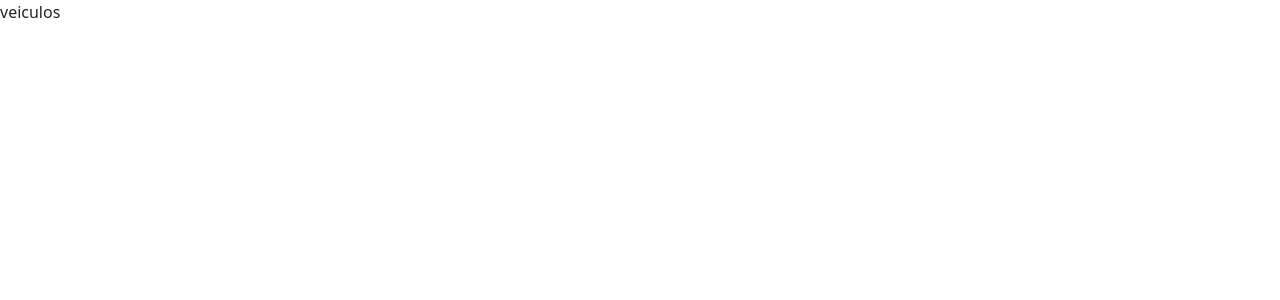
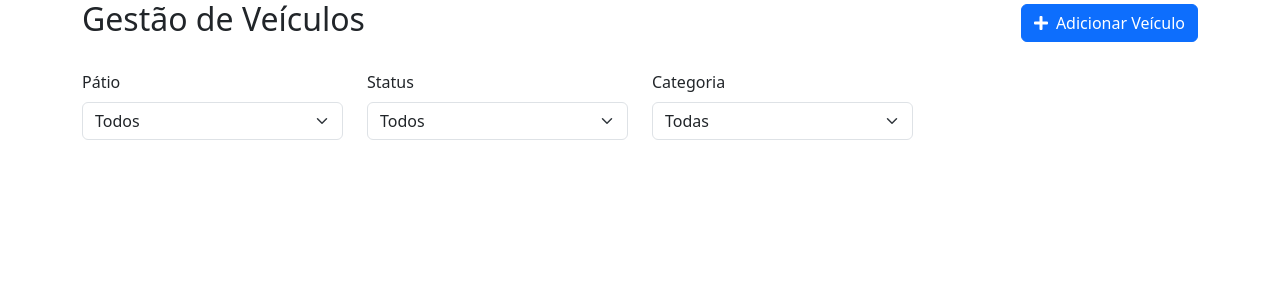
Before and after one commit to B4g4rini/aluguel, a React (Vite) app: page /veiculos in a window 1280 px wide. Shown: the top 300 px of the page. Built offline with nearby package versions, Linux system fonts and the light colour scheme.

Commit message:
alterações em página de veículos e criação de novos componentes

```diff
--- a/package.json
+++ b/package.json
@@ -11,6 +11,7 @@
   },
   "dependencies": {
     "bootstrap": "^5.3.3",
+    "bootstrap-icons": "^1.11.3",
     "react": "^18.3.1",
     "react-dom": "^18.3.1",
     "react-router-dom": "^6.27.0"
--- /dev/null
+++ b/src/Components/Cards/Cards.module.css
@@ -0,0 +1,110 @@
+:root {
+  --primary: #2C3E50;
+  --secondary: #34495E;
+  --accent: #3498DB;
+  --warning: #E74C3C;
+}
+
+body {
+  font-family: 'Segoe UI', Tahoma, Geneva, Verdana, sans-serif;
+  background: #f5f6fa;
+}
+
+.navbar {
+  background: var(--primary);
+  box-shadow: 0 2px 4px rgba(0,0,0,0.1);
+}
+
+.navbar-brand {
+  color: white !important;
+  font-weight: bold;
+}
+
+.filter-section {
+  background: white;
+  padding: 20px;
+  border-radius: 10px;
+  box-shadow: 0 2px 4px rgba(0,0,0,0.05);
+  margin-bottom: 20px;
+}
+
+.vehicle-grid {
+  display: grid;
+  grid-template-columns: repeat(auto-fill, minmax(300px, 1fr));
+  gap: 20px;
+  margin-top: 20px;
+}
+
+.vehicle-card {
+  background: white;
+  border-radius: 10px;
+  overflow: hidden;
+  box-shadow: 0 2px 4px rgba(0,0,0,0.05);
+  transition: transform 0.3s;
+  display: flex;
+  align-items: center;
+}
+
+.vehicle-card:hover {
+  transform: translateY(-5px);
+}
+
+.status-badge {
+  position: absolute;
+  top: 10px;
+  right: 10px;
+  padding: 5px 15px;
+  border-radius: 20px;
+  font-size: 0.8em;
+  color: white;
+}
+
+.status-available {
+  background: #2ECC71;
+}
+
+.status-maintenance {
+  background: #F1C40F;
+}
+
+.status-rented {
+  background: #E74C3C;
+}
+
+.vehicle-details {
+  padding: 15px;
+}
+
+.vehicle-stats {
+  display: grid;
+  grid-template-columns: repeat(3, 1fr);
+  gap: 10px;
+  margin-top: 10px;
+}
+
+.stat-item {
+  text-align: center;
+  padding: 5px;
+  background: #f8f9fa;
+  border-radius: 5px;
+  font-size: 0.9em;
+}
+
+.action-buttons {
+  display: flex;
+  gap: 10px;
+  margin-top: 15px;
+}
+
+.btn-icon {
+  display: inline-flex;
+  align-items: center;
+  gap: 5px;
+}
+
+.maintenance-alert {
+  background: #FFF3CD;
+  border-left: 4px solid #FFC107;
+  padding: 10px;
+  margin-top: 10px;
+}
--- a/src/routes/veiculos/veiculos.jsx
+++ b/src/routes/veiculos/veiculos.jsx
@@ -1,8 +1,52 @@
 import React from 'react'
+import Header from '../../Components/Header/Header'
 
 const veiculos = () => {
   return (
-    <div>veiculos</div>
+    <div class="container">
+    <div class="d-flex justify-content-between align-items-center mb-4">
+      <h2>Gestão de Veículos</h2>
+      <button class="btn btn-primary" onclick="showAddVehicleModal()">
+        <i class="fas fa-plus me-2"></i>Adicionar Veículo
+      </button>
+    </div>
+    <div class="filter-section">
+    <div class="row">
+      <div class="col-md-3">
+        <label class="form-label">Pátio</label>
+        <select class="form-select" id="locationFilter">
+          <option value="">Todos</option>
+          <option>Pátio Central</option>
+          <option>Pátio Sul</option>
+          <option>Pátio Norte</option>
+        </select>
+      </div>
+      <div class="col-md-3">
+        <label class="form-label">Status</label>
+        <select class="form-select" id="statusFilter">
+          <option value="">Todos</option>
+          <option>Disponível</option>
+          <option>Em Manutenção</option>
+          <option>Locado</option>
+        </select>
+      </div>
+      <div class="col-md-3">
+        <label class="form-label">Categoria</label>
+        <select class="form-select" id="categoryFilter">
+          <option value="">Todas</option>
+          <option>Econômico</option>
+          <option>Intermediário</option>
+          <option>Luxo</option>
+          <option>SUV</option>
+        </select>
+      </div>
+
+    </div>
+
+    </div>
+    </div>
+
+
   )
 }
 
--- a/src/routes/veiculos/veiculos.module.css
+++ b/src/routes/veiculos/veiculos.module.css
@@ -0,0 +1,108 @@
+:root {
+    --primary: #2C3E50;
+    --secondary: #34495E;
+    --accent: #3498DB;
+    --warning: #E74C3C;
+  }
+
+  body {
+    font-family: 'Segoe UI', Tahoma, Geneva, Verdana, sans-serif;
+    background: #f5f6fa;
+  }
+
+  .navbar {
+    background: var(--primary);
+    box-shadow: 0 2px 4px rgba(0,0,0,0.1);
+  }
+
+  .navbar-brand {
+    color: white !important;
+    font-weight: bold;
+  }
+
+  .filter-section {
+    background: white;
+    padding: 20px;
+    border-radius: 10px;
+    box-shadow: 0 2px 4px rgba(0,0,0,0.05);
+    margin-bottom: 20px;
+  }
+
+  .vehicle-grid {
+    display: grid;
+    grid-template-columns: repeat(auto-fill, minmax(300px, 1fr));
+    gap: 20px;
+    margin-top: 20px;
+  }
+
+  .vehicle-card {
+    background: white;
+    border-radius: 10px;
+    overflow: hidden;
+    box-shadow: 0 2px 4px rgba(0,0,0,0.05);
+    transition: transform 0.3s;
+  }
+
+  .vehicle-card:hover {
+    transform: translateY(-5px);
+  }
+
+  .status-badge {
+    position: absolute;
+    top: 10px;
+    right: 10px;
+    padding: 5px 15px;
+    border-radius: 20px;
+    font-size: 0.8em;
+    color: white;
+  }
+
+  .status-available {
+    background: #2ECC71;
+  }
+
+  .status-maintenance {
+    background: #F1C40F;
+  }
+
+  .status-rented {
+    background: #E74C3C;
+  }
+
+  .vehicle-details {
+    padding: 15px;
+  }
+
+  .vehicle-stats {
+    display: grid;
+    grid-template-columns: repeat(3, 1fr);
+    gap: 10px;
+    margin-top: 10px;
+  }
+
+  .stat-item {
+    text-align: center;
+    padding: 5px;
+    background: #f8f9fa;
+    border-radius: 5px;
+    font-size: 0.9em;
+  }
+
+  .action-buttons {
+    display: flex;
+    gap: 10px;
+    margin-top: 15px;
+  }
+
+  .btn-icon {
+    display: inline-flex;
+    align-items: center;
+    gap: 5px;
+  }
+
+  .maintenance-alert {
+    background: #FFF3CD;
+    border-left: 4px solid #FFC107;
+    padding: 10px;
+    margin-top: 10px;
+  }
```
Also changed, not shown: src/Components/Cards/Cards.jsx (added, +125 -0 lines), src/Components/Button/Button.jsx (added), src/Components/Button/Button.module.css (added), src/assets/image.png (added), 1 other file (tests, documents, lock files or other folders).
